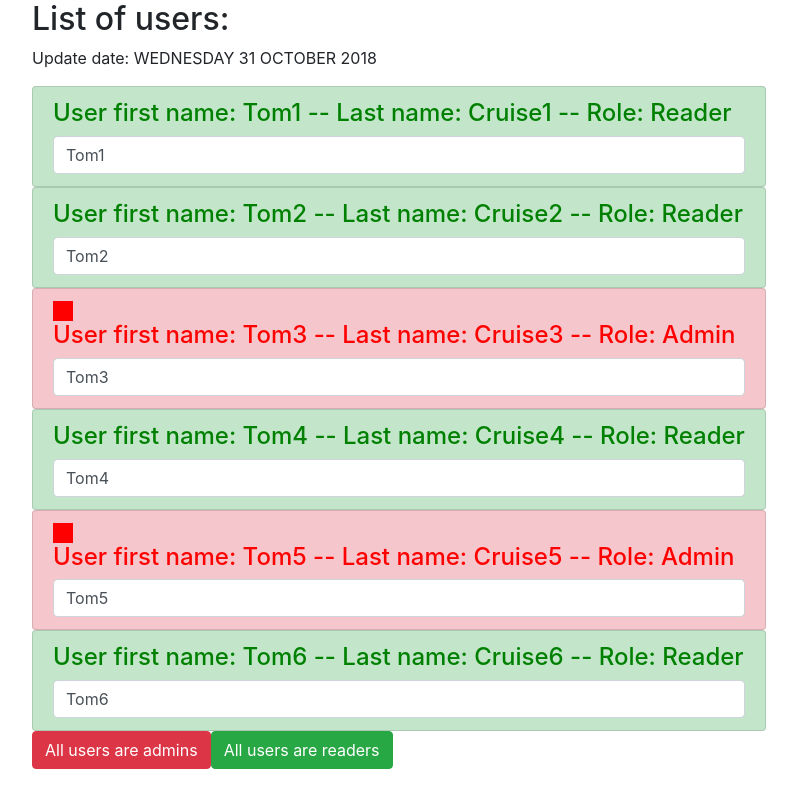
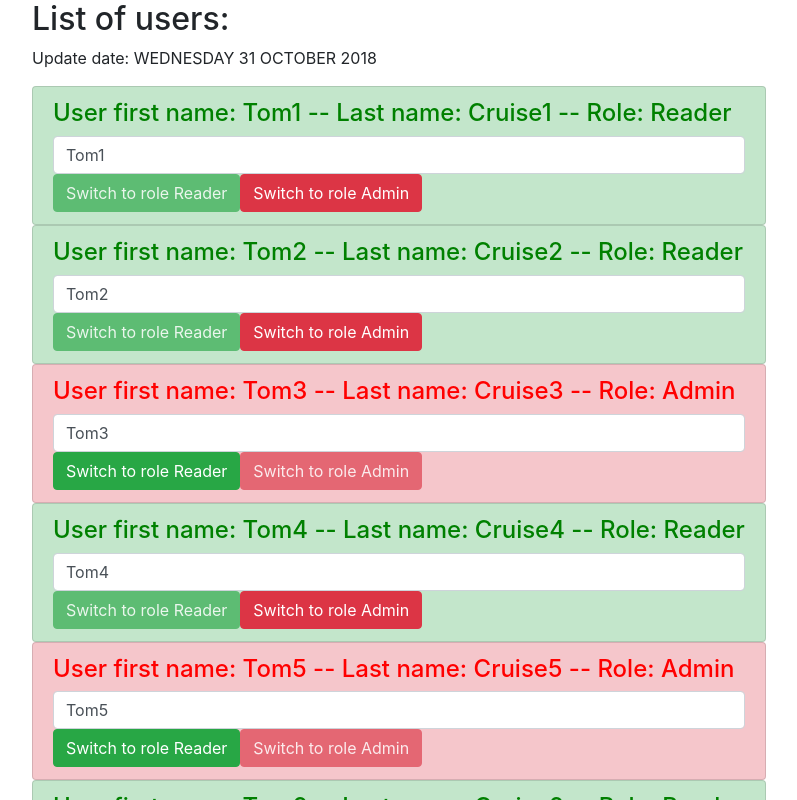
Before and after one commit to agrimault-pro/user-mgt-gui, an Angular app in the folder user-mgt-gui-angular/: page / in a window 1280 px wide. Shown: the top 800 px of the page, without its empty margins (38-835 px from the left). Built offline with nearby package versions, Linux system fonts and the light colour scheme.

Commit message:
new buttons to switch from role admin to reader and the opposite (for a given user)

```diff
--- a/user-mgt-gui-angular/src/app/app.component.html
+++ b/user-mgt-gui-angular/src/app/app.component.html
@@ -6,7 +6,8 @@
       <p>Update date: {{ lastUpdate | async | date: 'EEEE d MMMM y' | uppercase }}</p>
 
       <ul class="list-group">
-        <app-user *ngFor="let user of users"
+        <app-user *ngFor="let user of users; let i = index"
+                   [indexUser]="i"
                    [userFirstName]="user.firstName"
                    [userLastName]="user.lastName"
                    [userRole]="user.role"></app-user>
--- a/user-mgt-gui-angular/src/app/services/users.service.ts
+++ b/user-mgt-gui-angular/src/app/services/users.service.ts
@@ -44,6 +44,14 @@ export class UsersService {
     }
   }
 
+  switchUserToAdmin(index :number) {
+    this.users[index].role='Admin';
+  }
+
+  switchUserToReader(index :number) {
+    this.users[index].role='Reader';
+  }
+
   addUser() {
     //TODO
   }
--- a/user-mgt-gui-angular/src/app/user/user.component.html
+++ b/user-mgt-gui-angular/src/app/user/user.component.html
@@ -1,8 +1,12 @@
 <li [ngClass]="{'list-group-item': true,
                 'list-group-item-danger':isUserAnAdmin(),
                 'list-group-item-success':!isUserAnAdmin()}">
-  <div style="width:20px; height:20px; background-color:red;"
-       *ngIf=isUserAnAdmin()></div>
   <h4 [ngStyle]="{color:getColorForAdmin()}">User first name: {{ userFirstName }} -- Last name: {{ getLastName() }} -- Role: {{ userRole }}</h4>
   <input type="text" class="form-control" [(ngModel)]="userFirstName">
+  <button class="btn btn-success"
+          (click)="onSwitchUserToReader()"
+          [disabled]="userRole === 'Reader'" >Switch to role Reader</button>
+  <button class="btn btn-danger"
+          (click)="onSwitchUserToAdmin()"
+          [disabled]="userRole === 'Admin'" >Switch to role Admin</button>
 </li>
--- a/user-mgt-gui-angular/src/app/user/user.component.ts
+++ b/user-mgt-gui-angular/src/app/user/user.component.ts
@@ -1,4 +1,5 @@
 import { Component, Input, OnInit } from '@angular/core';
+import { UsersService } from '../services/users.service';
 
 @Component({
   selector: 'app-user',
@@ -11,8 +12,9 @@ export class UserComponent implements OnInit {
   @Input() userFirstName : String;
   @Input() userLastName : String;
   @Input() userRole : String;
+  @Input() indexUser : number;
 
-  constructor() { }
+  constructor(private usersService: UsersService) { }
 
   ngOnInit() {
   }
@@ -32,4 +34,12 @@ export class UserComponent implements OnInit {
       return 'green';
     }
   }
+
+    onSwitchUserToAdmin() {
+      this.usersService.switchUserToAdmin(this.indexUser);
+    }
+
+    onSwitchUserToReader() {
+      this.usersService.switchUserToReader(this.indexUser);
+    }
 }
```
